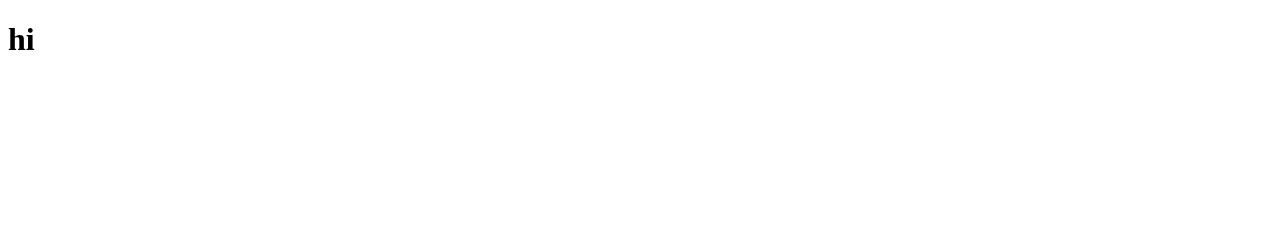
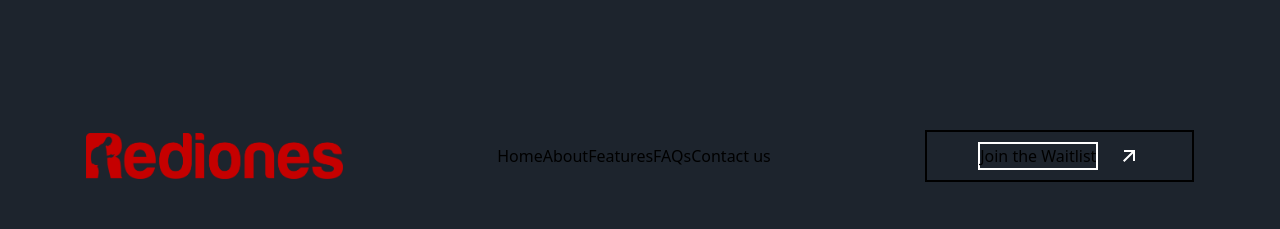
Before and after one commit to emmanuelmax123/Rediones.website, a website: page src/index.html in a window 1280 px wide. Drawn offline with Linux system fonts and the light colour scheme; files whose address does not match are found by name.

Commit message:
rediones nav begins

```diff
--- a/src/index.html
+++ b/src/index.html
@@ -3,10 +3,21 @@
 <head>
     <meta charset="UTF-8">
     <meta name="viewport" content="width=device-width, initial-scale=1.0">
-    <link rel="stylesheet" href="input.css">
+    <link rel="stylesheet" href="output.css">
     <title>Rediones</title>
 </head>
-<body>
-    <h1 class="text-3xl font-bold underline">hi</h1>
+<body class="bg-[#1D242D] p-[86px]">
+   <!-- nav start here -->
+    <nav class="h-[140px] flex items-center justify-between ">
+        <img src="assets/logo.png" alt="logo" class="h-[46px] w-[257px]">
+        <div class="flex items-center justify-between ">
+            <div>Home</div>
+            <div>About</div>
+            <div>Features</div>
+            <div>FAQs</div>
+            <div>Contact us</div>
+        </div>
+        <button class="h-[52px] w-[269px] px-[42px] py-[14px] border-black border-2 flex flex-row items-center justify-around"><div class="border-white border-2">Join the Waitlist</div><svg xmlns="http://www.w3.org/2000/svg" viewBox="0 0 24 24" width="24" height="24" fill="rgba(255,255,255,1)"><path d="M16.0037 9.41421L7.39712 18.0208L5.98291 16.6066L14.5895 8H7.00373V6H18.0037V17H16.0037V9.41421Z"></path></svg></button>
+    </nav>
 </body>
 </html>
--- a/src/input.css
+++ b/src/input.css
@@ -0,0 +1,3 @@
+@tailwind base;
+@tailwind components;
+@tailwind utilities;
```
Also changed, not shown: assets/logo.png (added), src/output.css.
